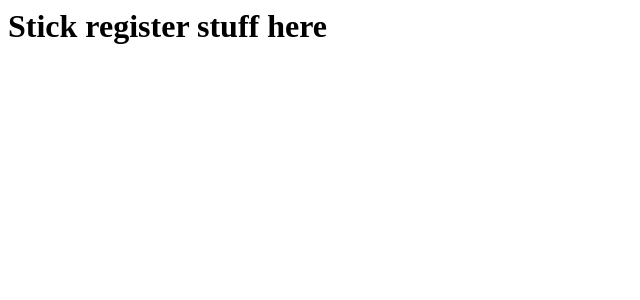
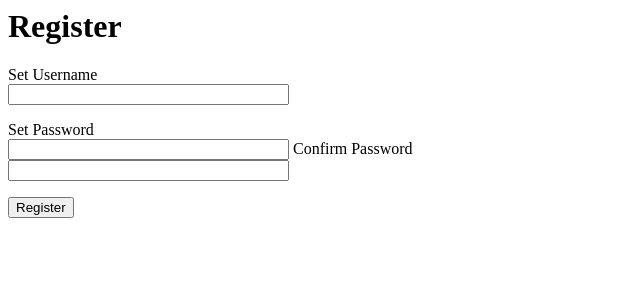
Before and after one commit to Dennis-Shih/Requirements, a Flask app: page /register in a window 1280 px wide. Shown: the top 300 px of the page, without its empty margins (0-640 px from the left). Run offline with Flask 2, Linux system fonts and the light colour scheme.

Commit message:
add register template and form

```diff
--- a/app/forms.py
+++ b/app/forms.py
@@ -8,4 +8,9 @@ class LoginForm(FlaskForm):
     remember_me = BooleanField('Remember Me')
     submit = SubmitField('Sign In')
 
-#class RegisterForm(FlaskForm):
+class RegisterForm(FlaskForm):
+    username = StringField('Set Username',validators=[DataRequired()])
+    password = PasswordField('Set Password', validators=[DataRequired()])
+    confirmpass = PasswordField('Confirm Password', validators=[DataRequired()])
+
+    submit = SubmitField('Register')
--- a/app/routes.py
+++ b/app/routes.py
@@ -2,18 +2,24 @@ from flask import render_template, redirect
 
 from app import app
 from app import db
-from app.forms import LoginForm
+from app.forms import LoginForm, RegisterForm
 from app.models import User
 
 @app.route('/')
 @app.route('/index.html')
+
 def index():
     return "Index!"
 
-@app.route('/login')
+@app.route('/login', methods=['GET', 'POST'])
 def login():
     form=LoginForm()
+    if form.validate_on_submit():
+        print("placehold")
     return render_template('login.html', form=form)
-@app.route('/register')
+
+@app.route('/register', methods=['GET', 'POST'])
+
 def register():
-    return "<h1>Stick register stuff here</h1>"
+    form=RegisterForm()
+    return render_template('register.html', form=form)
--- a/app/templates/login.html
+++ b/app/templates/register.html
@@ -1,7 +1,7 @@
 {% extends "base.html" %}
 
 {% block content %}
-    <h1>Log in</h1>
+    <h1>Register</h1>
     <form action="" method="post" novalidate>
         {{form.hidden_tag()}}
         <p>
@@ -10,7 +10,10 @@
         </p>
         <p>
             {{form.password.label}}<br>
-            {{form.username(size=32)}}
+            {{form.password(size=32)}}
+            {{form.confirmpass.label}}<br>
+            {{form.confirmpass(size=32)}}
+
         </p>
         <p>{{form.submit()}} </p>
     </form>
```
